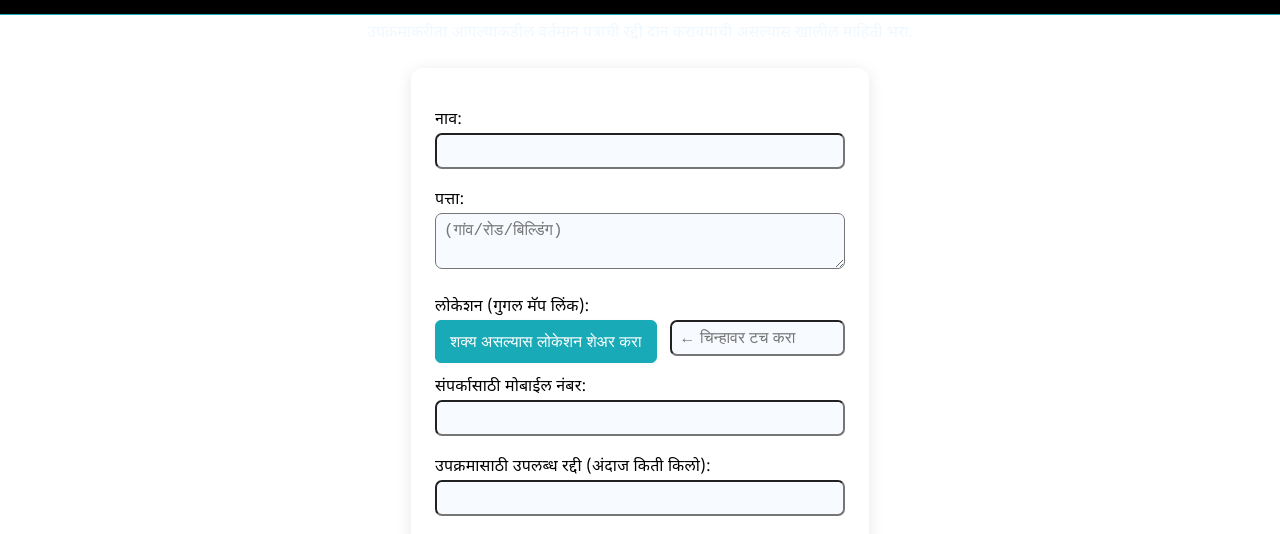
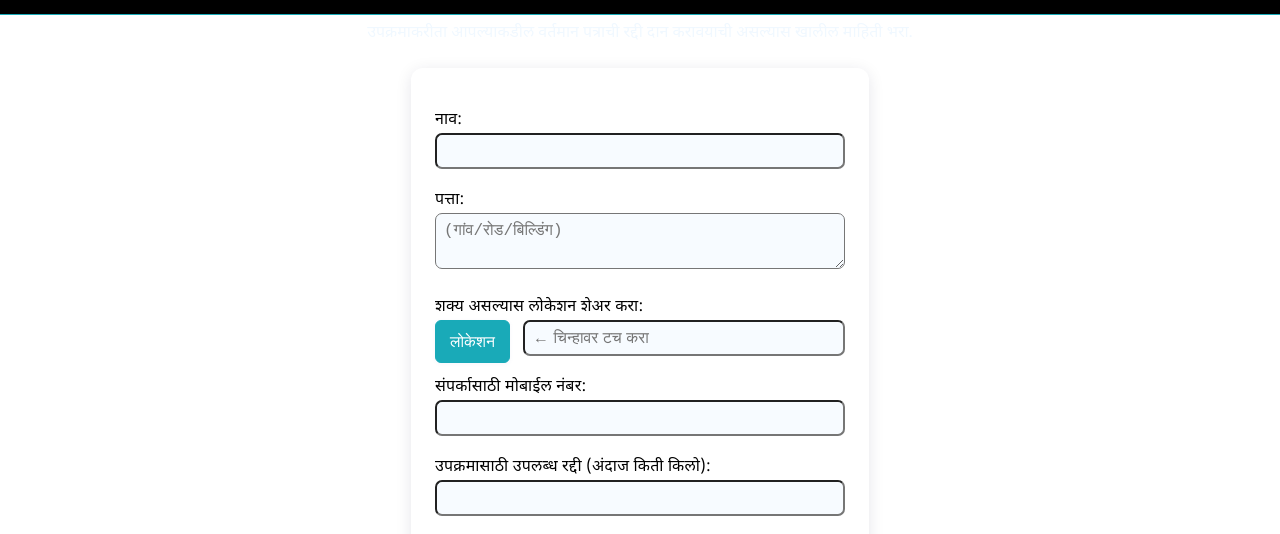
Before and after one commit to chedenandkumar/Samajik-Diwali, a website: page index.html in a window 1280 px wide. Shown: the part 203-737 px from the top of the page. Drawn offline with Linux system fonts and the light colour scheme; no server answers.

Commit message:
Update index.html

```diff
--- a/index.html
+++ b/index.html
@@ -220,9 +220,9 @@
     <label for="address">पत्ता:</label>
     <textarea id="address" name="address" rows="2" placeholder="(गांव/रोड/बिल्डिंग)" required></textarea>
 
-    <label for="location">लोकेशन (गुगल मॅप लिंक):</label>
+    <label for="location">शक्य असल्यास लोकेशन शेअर करा:</label>
     <div style="display: flex; gap: 6px;">
-      <button type="button" id="locBtn" style="white-space:nowrap;">शक्य असल्यास लोकेशन शेअर करा</button>
+      <button type="button" id="locBtn" style="white-space:nowrap;">लोकेशन</button>
       <input type="text" id="location" name="location" placeholder="← चिन्हावर टच करा" autocomplete="off" readonly style="flex:1;">
     </div>
 
```
